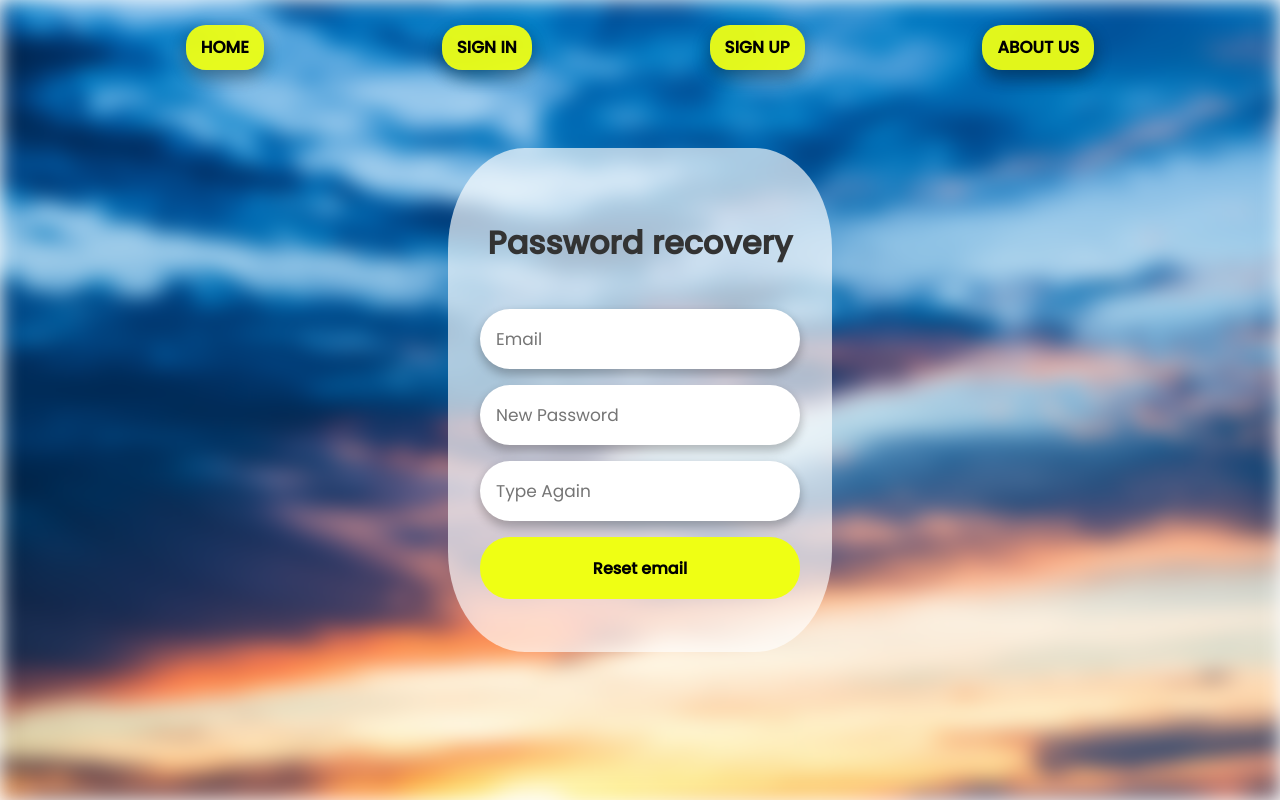
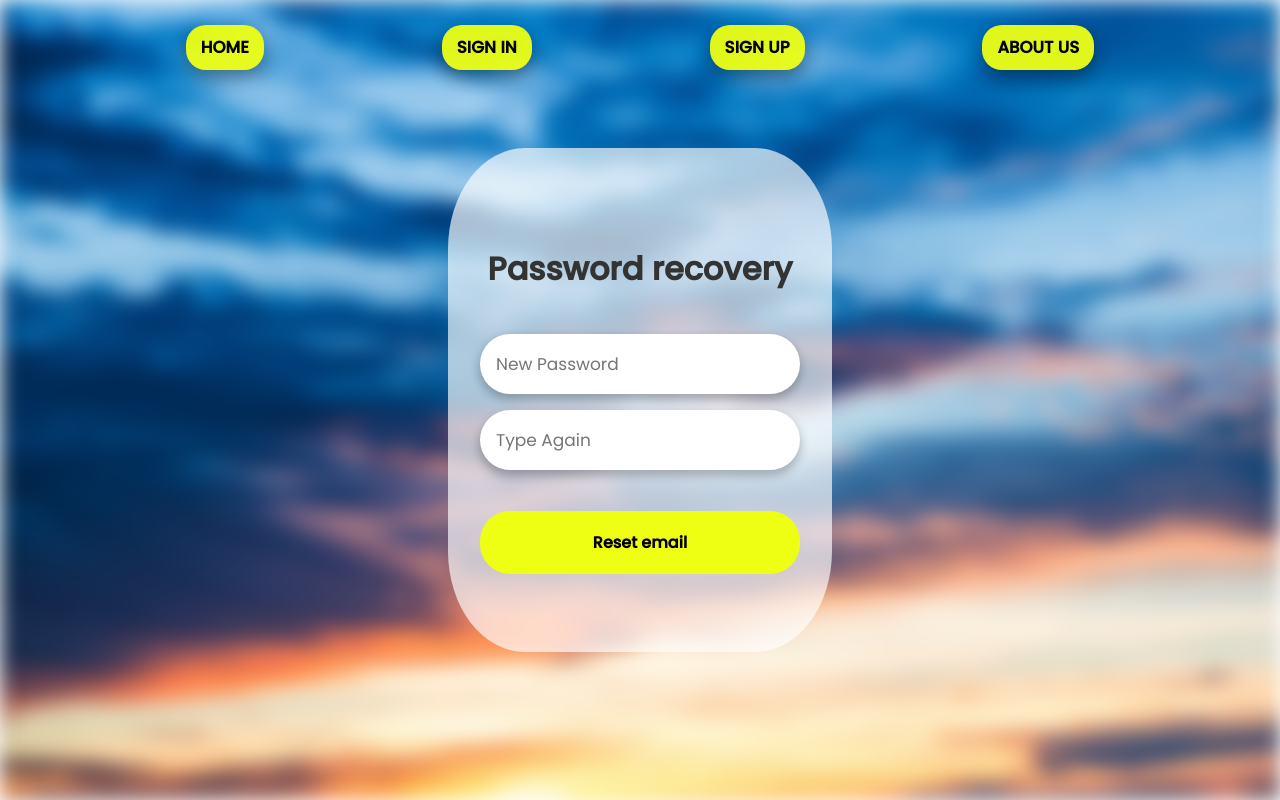
Before and after one commit to giovannicanedoli/travelhub, a Flask app: page /forget/1/confirm in a window 1280 px wide. Run offline with Flask 3, Linux system fonts and the light colour scheme.

Commit message:
fixato il pass recovery

```diff
--- a/app.py
+++ b/app.py
@@ -1,4 +1,4 @@
-from flask import Flask,render_template, url_for, redirect, request, session, jsonify
+from flask import Flask,render_template, url_for, redirect, request, session, jsonify, flash
 from flask_sqlalchemy import SQLAlchemy
 from sqlalchemy import func, desc
 from flask_mail import Mail, Message
@@ -207,29 +207,28 @@ def confirm_forget(token):
     if request.method == "POST":
         email = token[43:]
         print(email)
-        username = request.form.get('username_input')
         password = request.form.get("password_input1")
         password_verify = request.form.get("password_input2")
 
         password_ok = verify_password(password_verify)
 
-        if username != email:
-            return render_template("forgot.html", bad_user = False, user_alive = True, password_match = False, password_quality = False, email_sent = False)
-
-        user = Users.query.filter_by(username = username).first()
+        user = Users.query.filter_by(username = email).first()
         if not user:
-            #user is not present in db
             return render_template("forgot.html", user_alive = False, password_match = True, password_quality = True, email_sent = False)
         if password == password_verify and password_ok:
 
             user.password = password_verify
             db.session.commit()
+
+            #qui mi rimanda alla pagina principale, una pagina intermedia che mi mostra che è andato tutto bene?
             return redirect(url_for("login"))
 
+        elif not password_ok:
+            return render_template("confirm_forgot.html", password_quality = False)
+
         elif password != password_verify:
-            return render_template("forgot.html", user_alive = True, password_match = False, password_quality = True, email_sent = False)
-        elif not password_ok:
-            return render_template("forgot.html", user_alive = True, password_match = True, password_quality = False, email_sent = False)
+            return render_template("confirm_forgot.html", password_match = False)
+
 
     else:
         return render_template("confirm_forgot.html")
--- a/static/style.css
+++ b/static/style.css
@@ -27,9 +27,12 @@ img{
 .foto{
     box-shadow: 0 8px 16px 0 #0000001c, 0 6px 20px 0 #00000021;
     border-radius: 10%;
+
     /*QUA O MEDIAQUERY PER ADATTARE OPPURE SI LASCIA COSI PERO PROVARE SE VA BENE SUI VARI DISPOSITIVI - per esempio sul fisso mio sarebbe meglio piu grande*/
+
     /* animation: widener linear both;  */
     /* animation-timeline: view(); */
+
     background-clip: text;
     -webkit-background-clip: text;
     z-index: 3;
@@ -152,7 +155,7 @@ img{
 }
 
 @keyframes scroll {
-    0% {opacity: 0; width: 30%;}
+    0% {opacity: 0; width: 0%;}
     50% {opacity: 1; width: 100%;}
 }
 
--- a/templates/confirm_forgot.html
+++ b/templates/confirm_forgot.html
@@ -24,9 +24,9 @@
         </div>
 
         <form action = "POST">
-            <div class="input-box">
+            <!-- <div class="input-box">
                 <input type="text" name = "username_input" class="input-field" placeholder="Email" autocomplete="email" required>
-            </div>
+            </div> -->
 
 
             <div class="input-box">
@@ -37,6 +37,8 @@
                 <input type="password" name = "password_input2" id = "password_input2" class="input-field" placeholder="Type Again" autocomplete="new-password" required>
             </div>
 
+            <br>
+
             <div class="input-submit">
                 <button class="submit-btn" id="submit">Reset email</button>
                 <!--<label for="submit">Reset email</label>-->
@@ -45,36 +47,25 @@
            <br>
             </form>
 
-            {% if user_alive == False %}
-                <div class = "failure">
-                    <p>User is not logged in, you have to first log in to change password!</p>
-                </div>
-            {% endif %}
-
             {% if password_match == False %}
                 <div class = "failure">
+                    <!-- SI BUGGA QUI -->
                     <p>Passwords don't match!</p>
                 </div>
             {% endif %}
 
             {% if password_quality == False %}
                 <div class = "failure">
+                    <!-- SI BUGGA QUI -->
                     <p>Password is too simple!</p>
                 </div>
             {% endif %}
 
-
-            {% if email_sent == True %}
-                <div class = "password_block">
-                    <p>Email sent successfully!</p>
-                </div>
-            {% endif %}
-
-            {% if username_error == True %}
+            <!-- {% if username_error == True %}
                 <div class = "password_block">
                     <p>Email is wrong!</p>
                 </div>
-            {% endif %}
+            {% endif %} -->
 
         </div>
     </form>
--- a/templates/forgot.html
+++ b/templates/forgot.html
@@ -30,7 +30,7 @@
 
         <br>
         <div class="input-submit">
-            <button class="submit-btn" id="submit">Send email ✈️</button>
+            <button class="submit-btn" id="submit">Send email</button>
             <!--<label for="submit">Send email ✈️</label>-->
         </div>
         <br>
```
Also changed, not shown: templates/index.html (+0 -14 lines).
